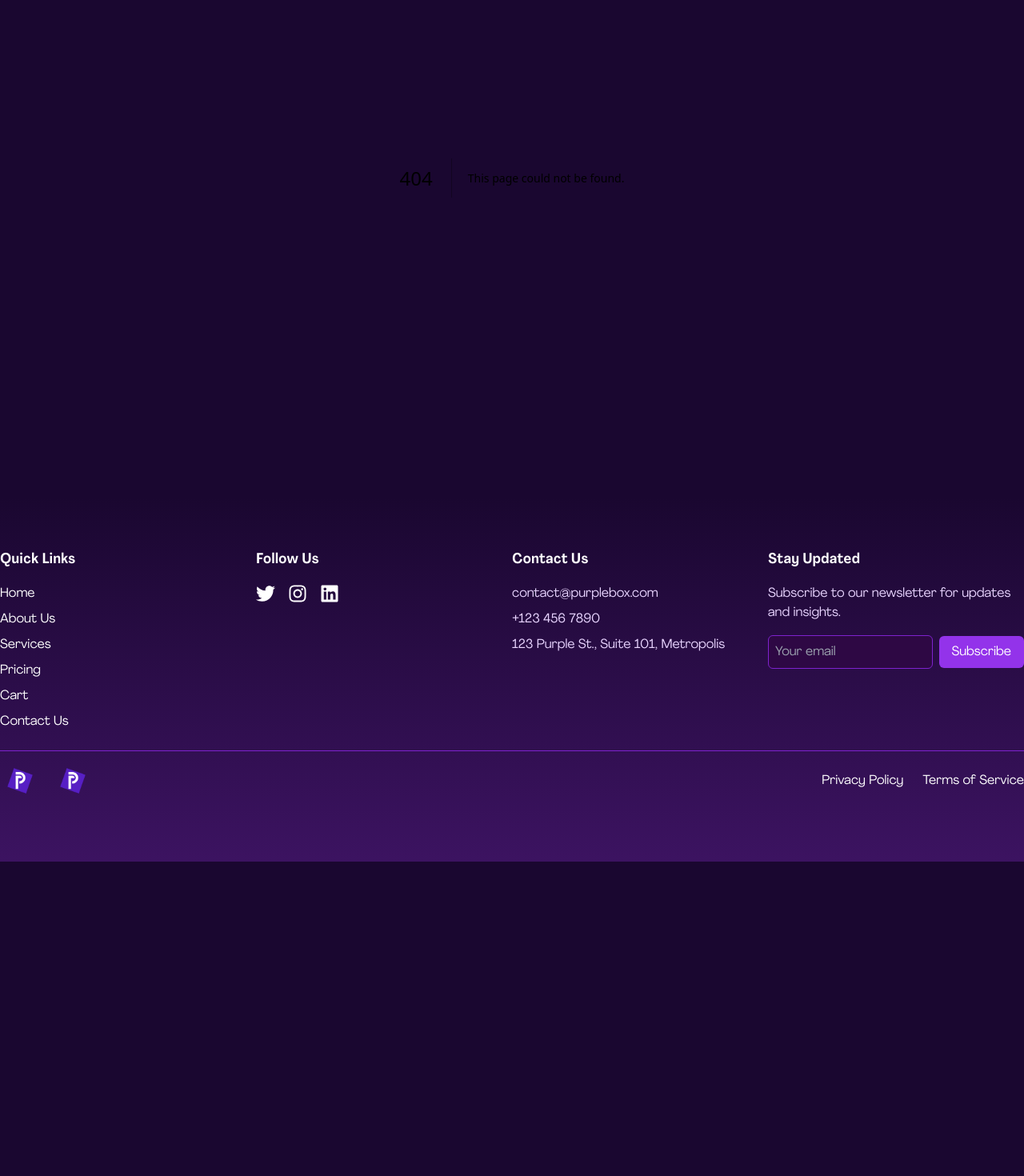
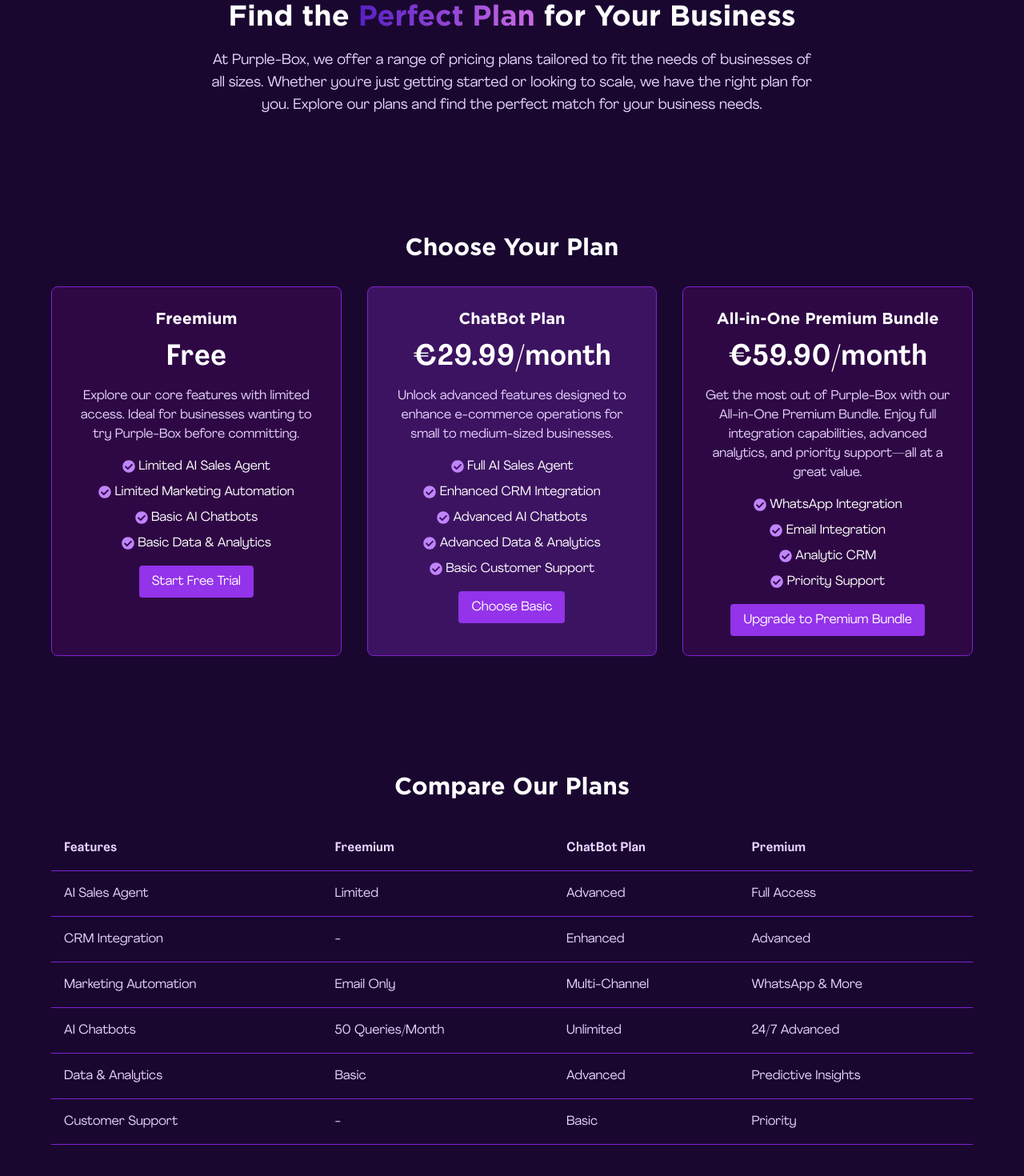
Before and after one commit to VooYee/Purple-Box, a Next.js app: page /pricing in a window 1280 px wide. Before the commit this address had no page. Shown: the part 178-1648 px from the top of the page at 80% size. Before the commit the page ends 1255 px from the top, so only its background shows below. Built offline with nearby package versions, Linux system fonts and the light colour scheme.

Commit message:
feat: add pricing page

```diff
--- /dev/null
+++ b/app/pricing/page.tsx
@@ -0,0 +1,36 @@
+'use client'
+
+// Library Import
+import React, { useState } from 'react';
+
+// Components Import
+import Intro from '@/components/pricing/Intro';
+
+// Icons Import
+import { FaCheckCircle } from 'react-icons/fa';
+import Tiers from '@/components/pricing/Tiers';
+import Features from '@/components/pricing/Features';
+import AddOns from '@/components/pricing/AddOns';
+import FAQ from '@/components/pricing/FAQ';
+import CallToAction from '@/components/about-us/CallToAction';
+
+const Pricing = () => {
+  const [faqOpen, setFaqOpen] = useState(null);
+
+  const toggleFAQ = (index: any) => {
+    setFaqOpen(faqOpen === index ? null : index);
+  };
+
+  return (
+    <div className=" text-white bg-[#1a0730] space-y-20 py-16 px-8">
+      <Intro />
+      <Tiers />
+      <Features />
+      <AddOns />
+      <FAQ />
+      <CallToAction />
+    </div>
+  );
+};
+
+export default Pricing;
--- a/components/about-us/CallToAction.tsx
+++ b/components/about-us/CallToAction.tsx
@@ -2,7 +2,7 @@
 
 const CallToAction = () => {
   return (
-    <div className="text-center space-y-4 bg-[#3c1361] py-8 rounded-lg p-8 wrapper shadow-xl">
+    <div className="text-center space-y-4 bg-[#3c1361] rounded-lg wrapper shadow-xl">
       <h2 className="text-3xl font-bold font-gotham">Ready to Transform Your Business?</h2>
       <p>Join the growing list of businesses transforming their e-commerce operations with Purple-Box.</p>
       <div className="flex justify-center space-x-4">
--- a/components/home/Transform.tsx
+++ b/components/home/Transform.tsx
@@ -17,7 +17,7 @@
             <GradientWrapper
               key={index}
               classNameWrapper='max-w-[350px] rounded-[25px]'
-              classNameContent='flex flex-col rounded-[25px] items-center gap-y-4 p-4'
+              classNameContent='flex flex-col rounded-[25px] items-center gap-y-4 p-4 bg-purple-900'
               useShadow={true}
             >
               <Icon className="w-8 h-8" />
--- a/components/home/WhoWeServe.tsx
+++ b/components/home/WhoWeServe.tsx
@@ -11,7 +11,7 @@
             return (
               <GradientWrapper
                 key={index}
-                classNameContent='rounded-xl flex flex-col items-center gap-y-4 text-center p-6'
+                classNameContent='rounded-xl flex flex-col items-center gap-y-4 text-center p-6 bg-purple-900'
                 classNameWrapper='rounded-xl'
                 useShadow={true}
               >
--- /dev/null
+++ b/components/pricing/AddOns.tsx
@@ -0,0 +1,24 @@
+import React from 'react'
+
+const AddOns = () => {
+  return (
+    <div className="wrapper space-y-8">
+      <h2 className="text-3xl font-gotham font-bold text-center">Enhance Your Plan with Add-Ons</h2>
+      <div className="flex justify-between w-full gap-4">
+        {[
+          { title: "WhatsApp Integration", price: "€15/month" },
+          { title: "Email Integration", price: "€10/month" },
+          { title: "Analytic CRM", price: "€20/month" },
+          { title: "Priority Support", price: "€9.99/month" },
+        ].map((addon, index) => (
+          <div key={index} className="w-full p-4 border border-purple-700 rounded-lg bg-[#2e0844] text-center">
+            <h4 className="text-xl font-semibold">{addon.title}</h4>
+            <p className="text-purple-200">{addon.price}</p>
+          </div>
+        ))}
+      </div>
+    </div>
+  )
+}
+
+export default AddOns
--- /dev/null
+++ b/components/pricing/FAQ.tsx
@@ -0,0 +1,37 @@
+'use client'
+
+// Library Import
+import React, { useState } from 'react'
+
+const FAQ = () => {
+  const [faqOpen, setFaqOpen] = useState(null);
+
+  const toggleFAQ = (index: any) => {
+    setFaqOpen(faqOpen === index ? null : index);
+  };
+
+  return (
+    <section className="wrapper space-y-8">
+        <h2 className="text-3xl font-bold text-center">Frequently Asked Questions</h2>
+        <div className="w-full space-y-4">
+          {[
+            ["What happens after the Freemium trial ends?", "You can continue using Purple-Box by upgrading to a paid plan. All data will be preserved."],
+            ["Can I change my plan later?", "Yes, you can upgrade or downgrade your plan anytime."],
+            ["How is billing handled?", "Billing is monthly. You can cancel anytime before the next cycle."],
+            ["Are there any setup fees?", "No, there are no setup fees for any of our plans."],
+            ["Is there a discount for annual subscriptions?", "Yes, we offer a 10% discount on annual subscriptions."],
+          ].map(([question, answer], index) => (
+            <div key={index} className="p-4 border border-purple-700 rounded-lg bg-[#2e0844]">
+              <button onClick={() => toggleFAQ(index)} className="flex justify-between w-full text-left">
+                <span>{question}</span>
+                <span>{faqOpen === index ? "-" : "+"}</span>
+              </button>
+              {faqOpen === index && <p className="mt-2 text-purple-200">{answer}</p>}
+            </div>
+          ))}
+        </div>
+      </section>
+  )
+}
+
+export default FAQ
--- /dev/null
+++ b/components/pricing/Features.tsx
@@ -0,0 +1,40 @@
+import React from 'react'
+
+const Features = () => {
+  return (
+    <div className="wrapper space-y-8">
+      <h2 className="text-3xl font-bold text-center font-gotham">Compare Our Plans</h2>
+      <div className="overflow-x-auto w-full">
+        <table className="w-full text-left text-purple-200 border-collapse">
+          <thead>
+            <tr>
+              <th className="p-4 border-b border-purple-700">Features</th>
+              <th className="p-4 border-b border-purple-700">Freemium</th>
+              <th className="p-4 border-b border-purple-700">ChatBot Plan</th>
+              <th className="p-4 border-b border-purple-700">Premium</th>
+            </tr>
+          </thead>
+          <tbody>
+            {[
+              ["AI Sales Agent", "Limited", "Advanced", "Full Access"],
+              ["CRM Integration", "-", "Enhanced", "Advanced"],
+              ["Marketing Automation", "Email Only", "Multi-Channel", "WhatsApp & More"],
+              ["AI Chatbots", "50 Queries/Month", "Unlimited", "24/7 Advanced"],
+              ["Data & Analytics", "Basic", "Advanced", "Predictive Insights"],
+              ["Customer Support", "-", "Basic", "Priority"],
+            ].map(([feature, freemium, basic, premium], index) => (
+              <tr key={index} className="border-b border-purple-700">
+                <td className="p-4">{feature}</td>
+                <td className="p-4 text-start">{freemium}</td>
+                <td className="p-4 text-start">{basic}</td>
+                <td className="p-4 text-start">{premium}</td>
+              </tr>
+            ))}
+          </tbody>
+        </table>
+      </div>
+    </div>
+  )
+}
+
+export default Features
--- /dev/null
+++ b/components/pricing/Intro.tsx
@@ -0,0 +1,14 @@
+import React from 'react'
+
+const Intro = () => {
+  return (
+    <div className="text-center space-y-6 mt-[80px] wrapper">
+      <h1 className="text-4xl font-bold font-gotham">Find the <span className='text-gradient'>Perfect Plan</span> for Your Business</h1>
+      <p className="max-w-3xl mx-auto text-lg text-purple-200">
+        At Purple-Box, we offer a range of pricing plans tailored to fit the needs of businesses of all sizes. Whether you're just getting started or looking to scale, we have the right plan for you. Explore our plans and find the perfect match for your business needs.
+      </p>
+    </div>
+  )
+}
+
+export default Intro
--- /dev/null
+++ b/components/pricing/Tiers.tsx
@@ -0,0 +1,56 @@
+import React from 'react'
+
+// Icons Import
+import { FaCheckCircle } from 'react-icons/fa';
+
+const Tiers = () => {
+  return (
+    <div className="wrapper space-y-8">
+      <h2 className="text-3xl font-bold text-center font-gotham">Choose Your Plan</h2>
+      <div className="grid grid-cols-1 md:grid-cols-3 gap-8">
+        {/* Freemium Plan */}
+        <div className="p-6 border border-purple-700 rounded-lg bg-[#2e0844] text-center space-y-4">
+          <h3 className="text-xl font-semibold font-gotham">Freemium</h3>
+          <p className="text-4xl font-bold">Free</p>
+          <p className="text-purple-200">Explore our core features with limited access. Ideal for businesses wanting to try Purple-Box before committing.</p>
+          <ul className="space-y-2">
+            <li><FaCheckCircle className="inline text-purple-400" /> Limited AI Sales Agent</li>
+            <li><FaCheckCircle className="inline text-purple-400" /> Limited Marketing Automation</li>
+            <li><FaCheckCircle className="inline text-purple-400" /> Basic AI Chatbots</li>
+            <li><FaCheckCircle className="inline text-purple-400" /> Basic Data & Analytics</li>
+          </ul>
+          <button className="bg-purple-600 text-white px-4 py-2 rounded hover:bg-purple-700">Start Free Trial</button>
+        </div>
+        {/* Basic Plan */}
+        <div className="p-6 border border-purple-700 rounded-lg bg-[#3c1361] text-center space-y-4">
+          <h3 className="text-xl font-semibold font-gotham">ChatBot Plan</h3>
+          <p className="text-4xl font-bold">€29.99/month</p>
+          <p className="text-purple-200">Unlock advanced features designed to enhance e-commerce operations for small to medium-sized businesses.</p>
+          <ul className="space-y-2">
+            <li><FaCheckCircle className="inline text-purple-400" /> Full AI Sales Agent</li>
+            <li><FaCheckCircle className="inline text-purple-400" /> Enhanced CRM Integration</li>
+            <li><FaCheckCircle className="inline text-purple-400" /> Advanced AI Chatbots</li>
+            <li><FaCheckCircle className="inline text-purple-400" /> Advanced Data & Analytics</li>
+            <li><FaCheckCircle className="inline text-purple-400" /> Basic Customer Support</li>
+          </ul>
+          <button className="bg-purple-600 text-white px-4 py-2 rounded hover:bg-purple-700">Choose Basic</button>
+        </div>
+        {/* Premium Plan */}
+        <div className="p-6 border border-purple-700 rounded-lg bg-[#2e0844] text-center space-y-4">
+          <h3 className="text-xl font-semibold font-gotham">All-in-One Premium Bundle</h3>
+          <p className="text-4xl font-bold">€59.90/month</p>
+          <p className="text-purple-200">Get the most out of Purple-Box with our All-in-One Premium Bundle. Enjoy full integration capabilities, advanced analytics, and priority support—all at a great value.</p>
+          <ul className="space-y-2">
+            <li><FaCheckCircle className="inline text-purple-400" /> WhatsApp Integration</li>
+            <li><FaCheckCircle className="inline text-purple-400" /> Email Integration</li>
+            <li><FaCheckCircle className="inline text-purple-400" /> Analytic CRM</li>
+            <li><FaCheckCircle className="inline text-purple-400" /> Priority Support</li>
+          </ul>
+          <button className="bg-purple-600 text-white px-4 py-2 rounded hover:bg-purple-700">Upgrade to Premium Bundle</button>
+        </div>
+      </div>
+    </div>
+  )
+}
+
+export default Tiers
```
Also changed, not shown: app/our-services/page.tsx (+2 -10 lines).
